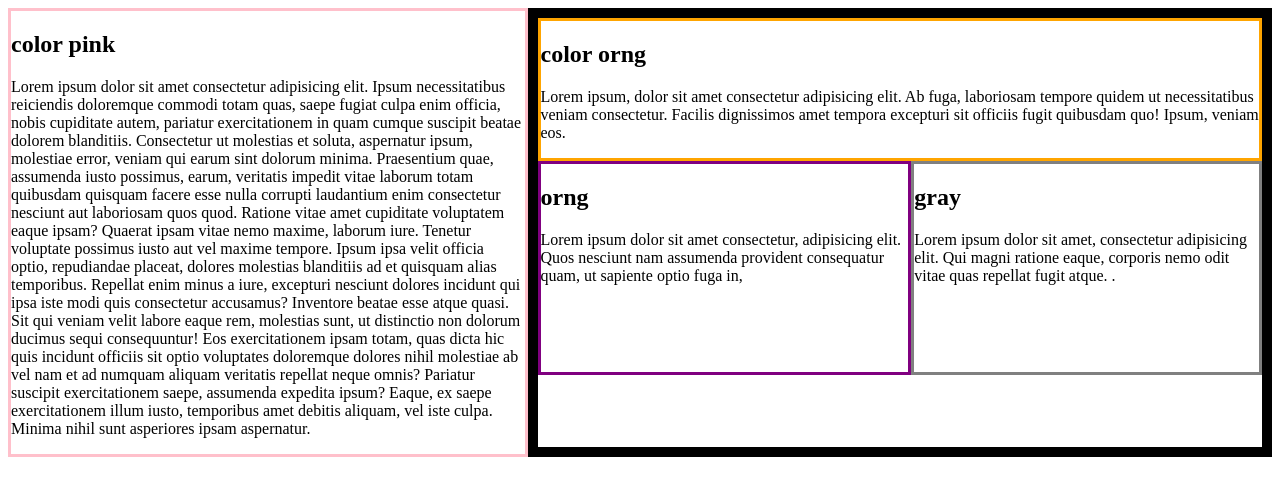
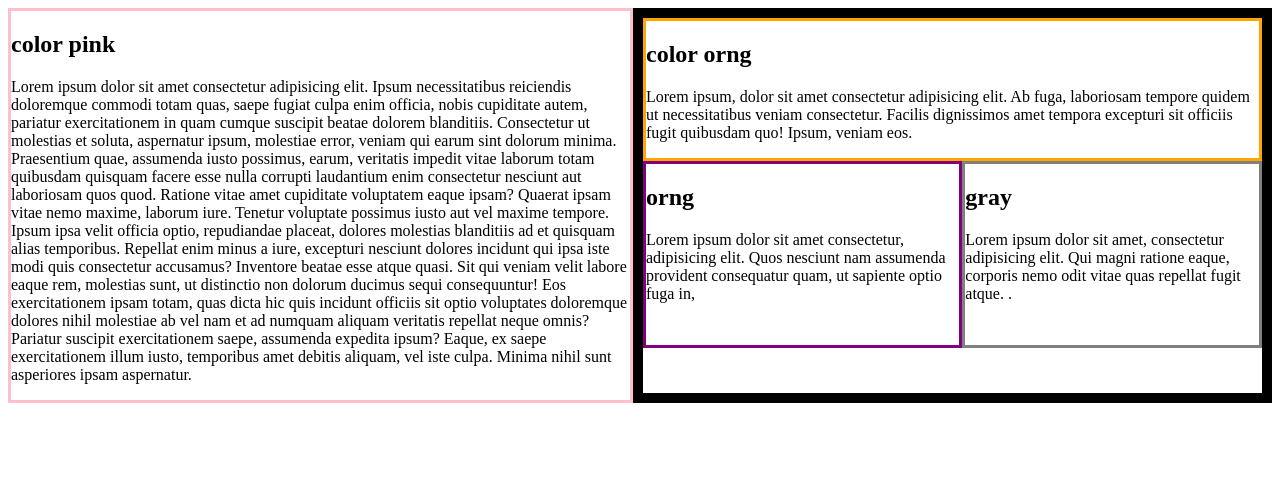
Before and after one commit to joyhasan08/simple-responsiv-leyout, a plain HTML site: page responsive-Practise.html in a window 1280 px wide. Drawn offline with Linux system fonts and the light colour scheme.

Commit message:
resposiv lay out task 1 complet

```diff
--- a/responsive-Practise.html
+++ b/responsive-Practise.html
@@ -7,7 +7,7 @@
     <style>
         .container-box1{
             border: solid pink;
-            width: 100%;
+            width: 50%;
         }
         .container-box2{
             border: solid orange;
@@ -21,7 +21,7 @@
         }
         .main{
             display: flex;
-            width: 100%;
+
         }
         .sub-container{
             display: flex;
@@ -30,6 +30,7 @@
         }
         .bap{
             border: solid 10px;
+            width: 50%;
         }
 
 
@@ -37,7 +38,10 @@
                 .main{
                     display: grid;
                     grid-template-columns: repeat(1,1fr);
+
+
                 }
+
         }
     </style>
 </head>
```
